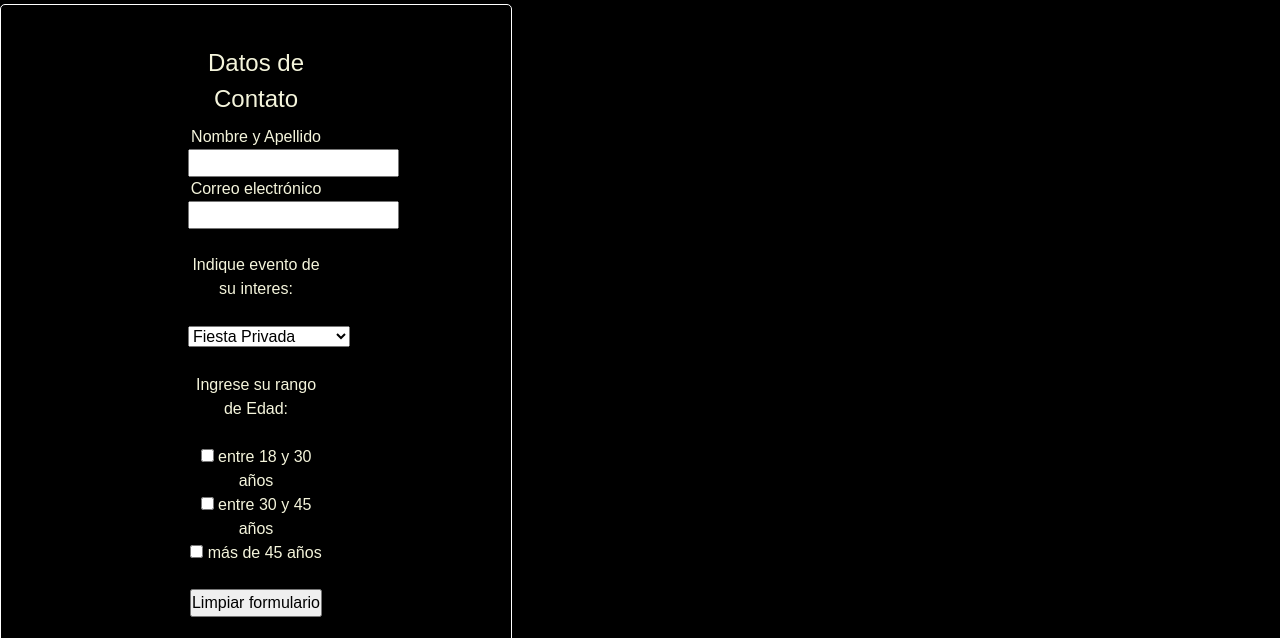
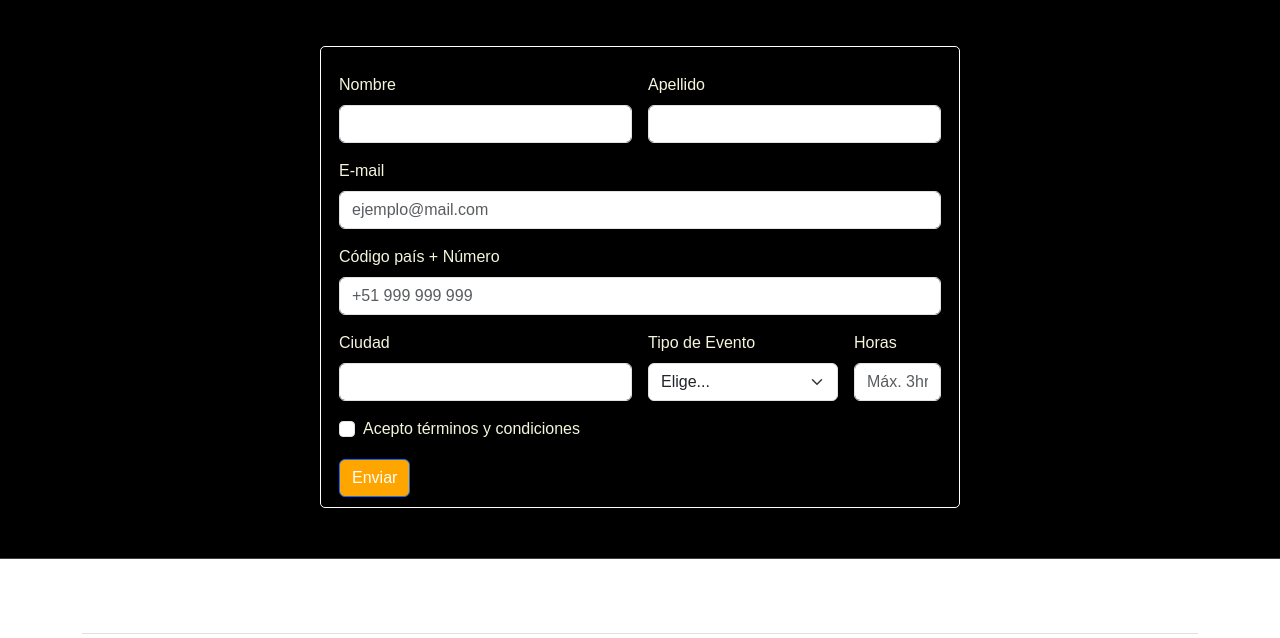
Before and after one commit to FavioML/Morat-Web-Peru, a plain HTML site: page paginas/contacto.html in a window 1280 px wide. Shown: the part 156-794 px from the top of the page. Drawn offline with nearby package versions, Linux system fonts and the light colour scheme; a web font is replaced by a local one.

Commit message:
Corrijo contacto y botones

```diff
--- a/paginas/contacto.html
+++ b/paginas/contacto.html
@@ -29,7 +29,7 @@
   <body>
     <header id="header-principal">
       <nav
-        class="navbar navbar-expand-lg bg-body-tertiary rounded"
+        class="navbar navbar-expand-lg bg-body-tertiary"
         aria-label="Thirteenth navbar example"
       >
         <div class="container-fluid">
@@ -109,42 +109,71 @@
       </nav>
     </header>
     <main>
-        <h1>Contacto</h1>
-        <form class="form-container">
-            <fieldset>
-                <legend>Datos de Contato</legend>
-                <br>
-                <label for="nombre">Nombre y Apellido</label>
-                <input type="text" name="nombre">
-                <br>
-                <label for="mail"> Correo electrónico</label>
-                <input type="text" name="mail">
-                <br>
-                <br>
-                <div>Indique evento de su interes:</div>
-                <br>
-                <select name="eventos">
-                  <option value="fiesta">Fiesta Privada</option>
-                  <option value="evento">Evento Empresarial</option>
-                  <option value="festival">Festival</option>
-                </select>
-                <br>
-                <br>
-                <div>Ingrese su rango de Edad:</div>
-                <br>
-                <input type="checkbox" name="joven" value="18 y 30" /> entre 18 y 30 años
-                <br>
-                <input type="checkbox" name="adulto" value="30 y 45 " /> entre 30 y 45 años
-                <br>
-                <input type="checkbox" name="publico selecto" value=" 45 años" /> más de 45 años
-                <br>
-                <br>
-                <input type="reset" value="Limpiar formulario" />
-                <br>
-                <br>
-                <input type="submit" value="Enviar info" />
-              </fielset>
-        </form>
+      <h1>Formulario de Contacto</h1>
+      <form class="row g-3">
+        <div class="col-md-6">
+          <label for="inputEmail4" class="form-label">Nombre</label>
+          <input type="email" class="form-control" id="inputEmail4" />
+        </div>
+        <div class="col-md-6">
+          <label for="inputPassword4" class="form-label">Apellido</label>
+          <input type="password" class="form-control" id="inputPassword4" />
+        </div>
+        <div class="col-12">
+          <label for="inputAddress" class="form-label">E-mail</label>
+          <input
+            type="text"
+            class="form-control"
+            id="inputAddress"
+            placeholder="ejemplo@mail.com"
+          />
+        </div>
+        <div class="col-12">
+          <label for="inputAddress2" class="form-label"
+            >Código país + Número</label
+          >
+          <input
+            type="text"
+            class="form-control"
+            id="inputAddress2"
+            placeholder="+51 999 999 999"
+          />
+        </div>
+        <div class="col-md-6">
+          <label for="inputCity" class="form-label">Ciudad</label>
+          <input type="text" class="form-control" id="inputCity" />
+        </div>
+        <div class="col-md-4">
+          <label for="inputState" class="form-label">Tipo de Evento</label>
+          <select id="inputState" class="form-select">
+            <option selected>Elige...</option>
+            <option>Fiesta Privada</option>
+            <option>Evento Empresarial</option>
+            <option>Festival</option>
+            <option>Meet and Greet</option>
+          </select>
+        </div>
+        <div class="col-md-2">
+          <label for="inputZip" class="form-label">Horas</label>
+          <input
+            type="text"
+            class="form-control"
+            id="inputZip"
+            placeholder="Máx. 3hrs"
+          />
+        </div>
+        <div class="col-12">
+          <div class="form-check">
+            <input class="form-check-input" type="checkbox" id="gridCheck" />
+            <label class="form-check-label" for="gridCheck">
+              Acepto términos y condiciones
+            </label>
+          </div>
+        </div>
+        <div class="col-12">
+          <button type="submit" class="btn btn-primary">Enviar</button>
+        </div>
+      </form>
     </main>
     <footer>
       <div class="container">
--- a/sass/_contacto.scss
+++ b/sass/_contacto.scss
@@ -1,27 +1,27 @@
 /*map para formulario*/
 
 $estiloFormulario: (
-  ancho: 40%,
+  ancho: 50%,
   borde: 1px solid white,
   relleno: 10px,
   borde-redondeado: 5px,
-  alineacion-texto: center,
+  alineacion-texto: left,
+  alineación-contenido: center,
 );
-.form-container {
-  display: flex;
-  justify-content: center;
+.row {
+  margin: auto;
+  margin-bottom: 50px;
+  margin-top: 50px;
 }
-form {
+.g-3 {
   width: map-get($estiloFormulario, ancho);
   border: map-get($estiloFormulario, borde);
   padding: map-get($estiloFormulario, relleno);
   border-radius: map-get($estiloFormulario, borde-redondeado);
   text-align: map-get($estiloFormulario, alineacion-texto);
+  align-items: map-get($estiloFormulario, alineación-contenido);
 }
 
 .btn {
   background-color: orange;
 }
-.card-text {
-  color: black;
-}
--- a/sass/_galeria.scss
+++ b/sass/_galeria.scss
@@ -6,12 +6,8 @@
 .main-galeria img {
   @include tamaños(100%, 100%);
   object-fit: cover;
+  transition: 0.3s ease all;
 }
-// .main-galeria .container {
-//   display: grid;
-//   grid-template-columns: repeat(4, 1fr);
-//   grid-template-rows: repeat(3, 1fr);
-//   row-gap: 60px;
-//   justify-items: center;
-//   margin-top: 20px;
-// }
+.main-galeria img:hover {
+  transform: scale(1.05);
+}
--- a/sass/_index.scss
+++ b/sass/_index.scss
@@ -16,6 +16,15 @@ header {
 }
 .navbar-image {
   width: 40%;
+  animation: ease-in animation 1s;
+}
+@keyframes animation {
+  0% {
+    transform: scale(0);
+  }
+  100% {
+    transform: scale(1);
+  }
 }
 
 .principal img {
--- a/sass/style.scss
+++ b/sass/style.scss
@@ -40,6 +40,13 @@ header {
   .nav-link {
     color: $rojoMorat;
     font-size: 1.3rem;
+  }
+  .btn {
+    background-color: gray;
+  }
+  .btn-primary a {
+    text-decoration: none;
+    color: white;
   }
 }
 
```
Also changed, not shown: index.html (+19 -3 lines), paginas/biografia.html (+1 -1 lines), paginas/eventos.html (+31 -1 lines), paginas/galeria.html (+1 -1 lines), sass/style.css, 1 other file.
